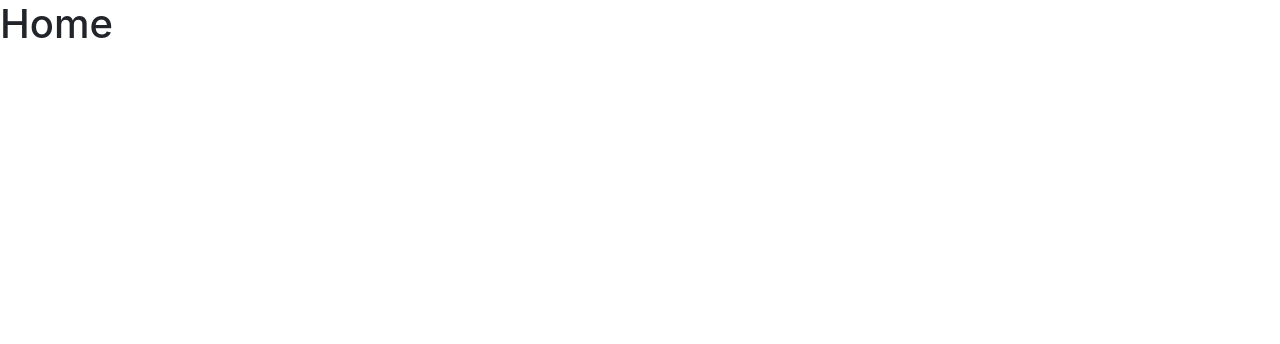
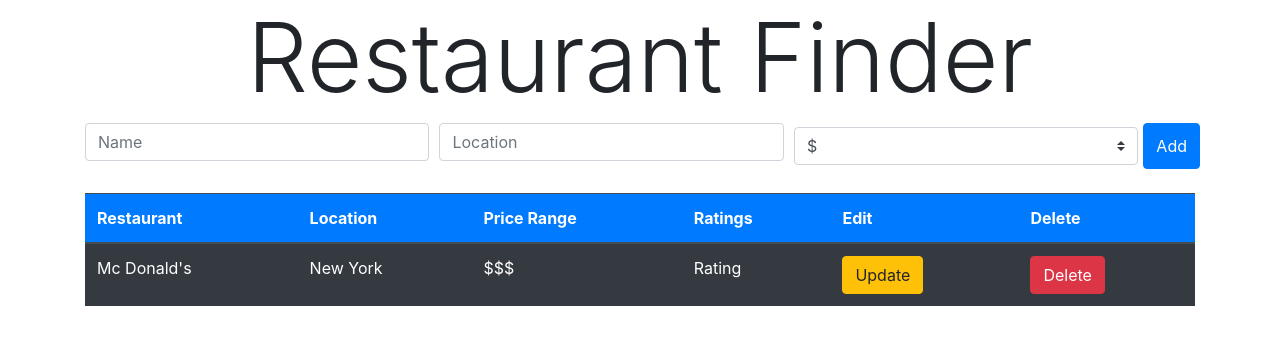
Before and after one commit to govindvish/yelp, a React (Create React App) app in the folder client/: page / in a window 1280 px wide. Shown: the top 344 px of the page. Built offline with nearby package versions, Linux system fonts and the light colour scheme; the HTML template or start-up script is replaced by a standard one.

Commit message:
Added home page layout.

```diff
--- a/client/src/App.js
+++ b/client/src/App.js
@@ -6,21 +6,25 @@ import {
 } from 'react-router-dom';
 import './App.css';
 import Home from './containers/Home';
-import RestaurantDetails from './containers/RestaurantDetails';
-import Restaurants from './containers/Restaurants';
+import RestaurantUpdatePage from './containers/RestaurantUpdatePage';
+import RestaurantDetailsPage from './containers/RestaurantDetailsPage';
 
 function App() {
   return (
-    <div>
+    <div className="container">
       <Router>
         <Switch>
           <Route exact path="/" component={Home} />
           <Route
             exact
             path="/restaurants/:id/update"
-            component={RestaurantDetails}
+            component={RestaurantUpdatePage}
           />
-          <Route exact path="/restaurants/:id" component={Restaurants} />
+          <Route
+            exact
+            path="/restaurants/:id"
+            component={RestaurantDetailsPage}
+          />
           <Redirect to="/" />
         </Switch>
       </Router>
--- /dev/null
+++ b/client/src/components/AddRestaurant.jsx
@@ -0,0 +1,35 @@
+import React from 'react';
+
+const AddRestaurant = () => {
+  return (
+    <div className="mb-4">
+      <form>
+        <div className="form-row">
+          <div className="col">
+            <input type="text" placeholder="Name" className="form-control" />
+          </div>
+          <div className="col">
+            <input
+              type="text"
+              placeholder="Location"
+              className="form-control"
+            />
+          </div>
+          <div className="col">
+            <select className="custom-select my-1 mr-sm-2">
+              <option disabled>Price Range</option>
+              <option value="1">$</option>
+              <option value="2">$$</option>
+              <option value="3">$$$</option>
+              <option value="4">$$$$</option>
+              <option value="5">$$$$$</option>
+            </select>
+          </div>
+          <button className="btn btn-primary">Add</button>
+        </div>
+      </form>
+    </div>
+  );
+};
+
+export default AddRestaurant;
--- /dev/null
+++ b/client/src/components/Header.jsx
@@ -0,0 +1,13 @@
+import React from 'react';
+
+const Header = () => {
+  return (
+    <div>
+      <h1 className="font-weight-light display-1 text-center">
+        Restaurant Finder
+      </h1>
+    </div>
+  );
+};
+
+export default Header;
--- /dev/null
+++ b/client/src/components/RestaurantsList.jsx
@@ -0,0 +1,36 @@
+import React from 'react';
+
+const RestaurantsList = () => {
+  return (
+    <div className="list-group">
+      <table className="table table-hover table-dark">
+        <thead>
+          <tr className="bg-primary">
+            <th scope="col">Restaurant</th>
+            <th scope="col">Location</th>
+            <th scope="col">Price Range</th>
+            <th scope="col">Ratings</th>
+            <th scope="col">Edit</th>
+            <th scope="col">Delete</th>
+          </tr>
+        </thead>
+        <tbody>
+          <tr>
+            <td>Mc Donald's</td>
+            <td>New York</td>
+            <td>$$$</td>
+            <td>Rating</td>
+            <td>
+              <button className="btn btn-warning">Update</button>
+            </td>
+            <td>
+              <button className="btn btn-danger">Delete</button>
+            </td>
+          </tr>
+        </tbody>
+      </table>
+    </div>
+  );
+};
+
+export default RestaurantsList;
--- a/client/src/containers/Home.jsx
+++ b/client/src/containers/Home.jsx
@@ -1,9 +1,14 @@
 import React from 'react';
+import AddRestaurant from '../components/AddRestaurant';
+import Header from '../components/Header';
+import RestaurantsList from '../components/RestaurantsList';
 
 const Home = () => {
   return (
     <div>
-      <h1>Home</h1>
+      <Header />
+      <AddRestaurant />
+      <RestaurantsList />
     </div>
   );
 };
--- a/client/src/containers/RestaurantDetails.jsx
+++ /dev/null
@@ -1,11 +0,0 @@
-import React from 'react';
-
-const RestaurantDetails = () => {
-  return (
-    <div>
-      <h1>RestaurantDetails</h1>
-    </div>
-  );
-};
-
-export default RestaurantDetails;
--- /dev/null
+++ b/client/src/containers/RestaurantDetailsPage.jsx
@@ -0,0 +1,11 @@
+import React from 'react';
+
+const RestaurantDetailsPage = () => {
+  return (
+    <div>
+      <h1>RestaurantDetailsPage</h1>
+    </div>
+  );
+};
+
+export default RestaurantDetailsPage;
--- /dev/null
+++ b/client/src/containers/RestaurantUpdatePage.jsx
@@ -0,0 +1,11 @@
+import React from 'react';
+
+const RestaurantUpdatePage = () => {
+  return (
+    <div>
+      <h1>RestaurantUpdatePage</h1>
+    </div>
+  );
+};
+
+export default RestaurantUpdatePage;
--- a/client/src/containers/Restaurants.jsx
+++ /dev/null
@@ -1,11 +0,0 @@
-import React from 'react';
-
-const Restaurants = () => {
-  return (
-    <div>
-      <h1>Restaurants</h1>
-    </div>
-  );
-};
-
-export default Restaurants;
```
Also changed, not shown: 1 other file (tests, documents, lock files or other folders).
